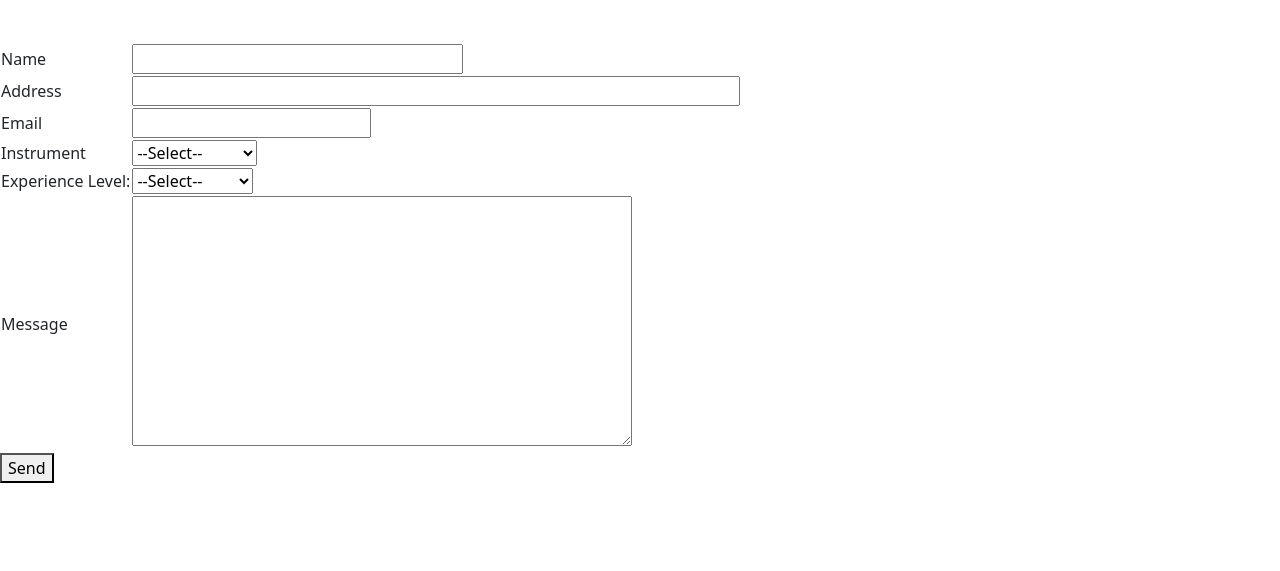
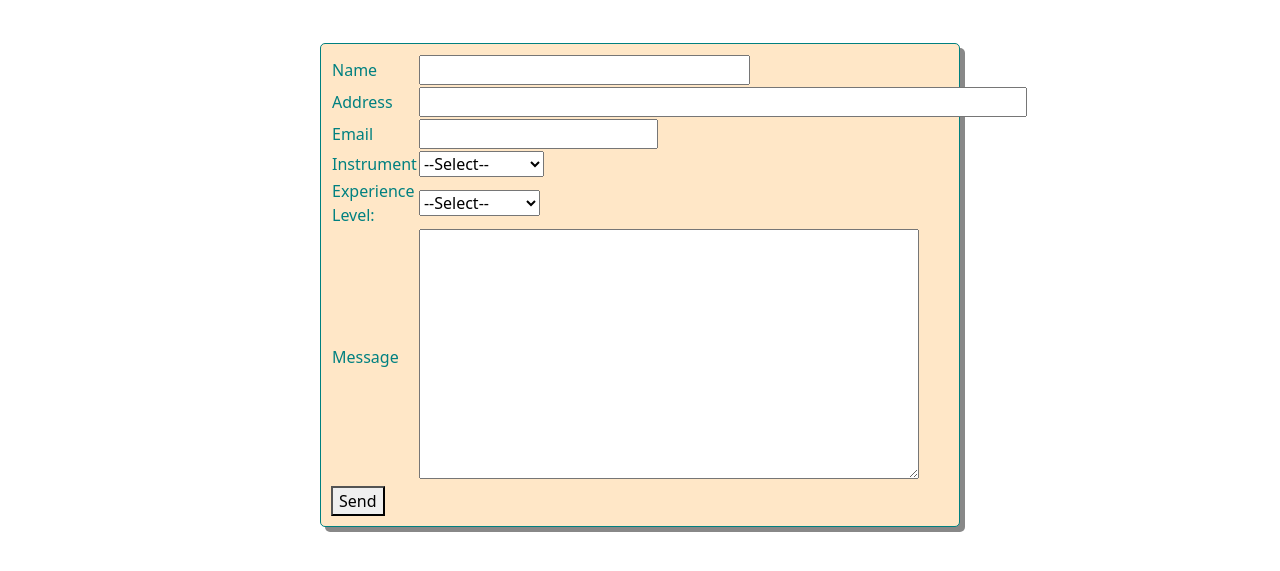
Before and after one commit to macbeathdelamere/soundasabell, a plain HTML site: page soundasabell22/contact/contact.html in a window 1280 px wide. Shown: the part 169-740 px from the top of the page. Drawn offline with nearby package versions, Linux system fonts and the light colour scheme.

Commit message:
Update style.css

```diff
--- a/soundasabell22/css/style.css
+++ b/soundasabell22/css/style.css
@@ -302,7 +302,7 @@ section p{
 	flex-flow: wrap;
 }
 
-.Contact{
+.theForm{
 
 	width: 50%;
 	margin: auto;
```
